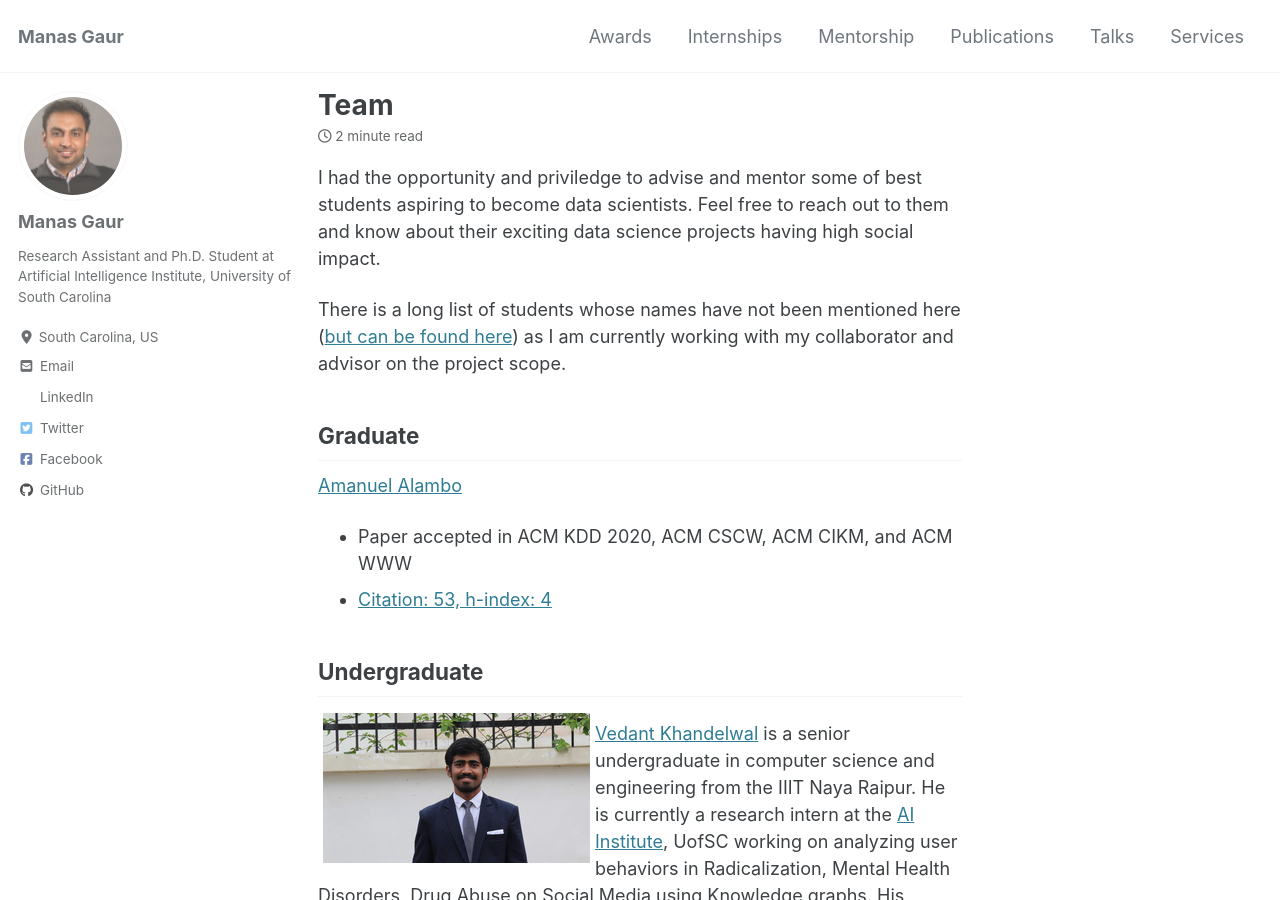
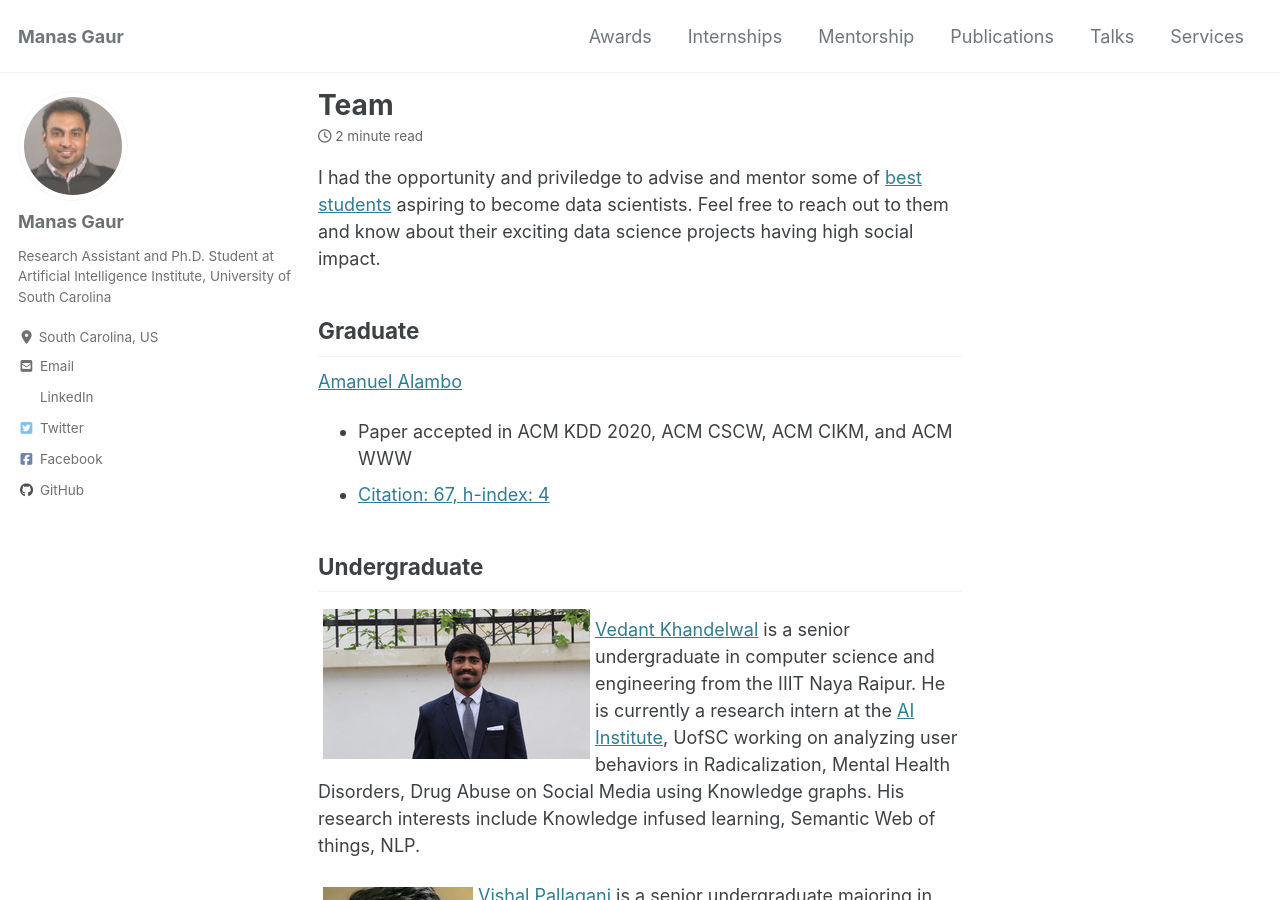
Before and after one commit to manasgaur/manasgaur.github.io, a Jekyll site: the page built from _pages/mentorship.md, in a window 1280 px wide and 900 px high. Built offline with Jekyll 4.4.1, drawn with Linux system fonts in a browser that asks for light colours; cached includes are drawn as plain includes; nearby versions of some CDN libraries.

Commit message:
update services and mentorship

```diff
--- a/_pages/mentorship.md
+++ b/_pages/mentorship.md
@@ -3,14 +3,12 @@ title: "Team"
 permalink: /mentorship/
 author_profile: true
 ---
-I had the opportunity and priviledge to advise and mentor some of best students aspiring to become data scientists. Feel free to reach out to them and know about their exciting data science projects having high social impact.
-
-There is a long list of students whose names have not been mentioned here ([but can be found here](https://drive.google.com/file/d/1IPGwabiKWMVCoilXGV_BeZeQl41G3J5W/view)) as I am currently working with my collaborator and advisor on the project scope.
+I had the opportunity and priviledge to advise and mentor some of [best students](https://drive.google.com/file/d/1IPGwabiKWMVCoilXGV_BeZeQl41G3J5W/view) aspiring to become data scientists. Feel free to reach out to them and know about their exciting data science projects having high social impact.
 
 ## Graduate
 [Amanuel Alambo](https://www.linkedin.com/in/amanuel-alambo-68410825/)
 * Paper accepted in ACM KDD 2020, ACM CSCW, ACM CIKM, and ACM WWW
-* [Citation: 53, h-index: 4](https://scholar.google.com/citations?user=dR06Y2EAAAAJ&hl=en&oi=ao)
+* [Citation: 67, h-index: 4](https://scholar.google.com/citations?user=dR06Y2EAAAAJ&hl=en&oi=ao)
 
 
 ## Undergraduate
```
Also changed, not shown: _pages/services.md (+4 -0 lines).
